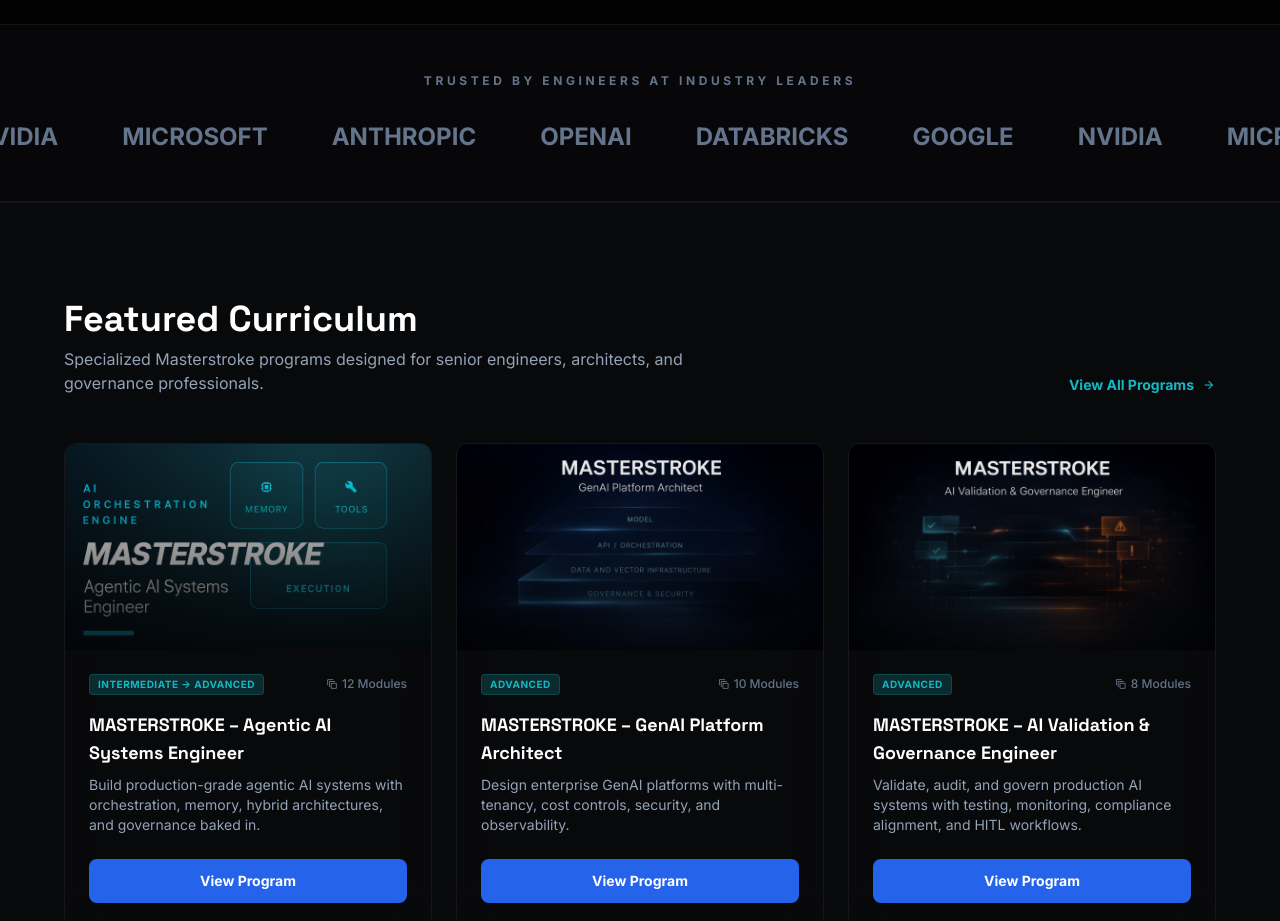
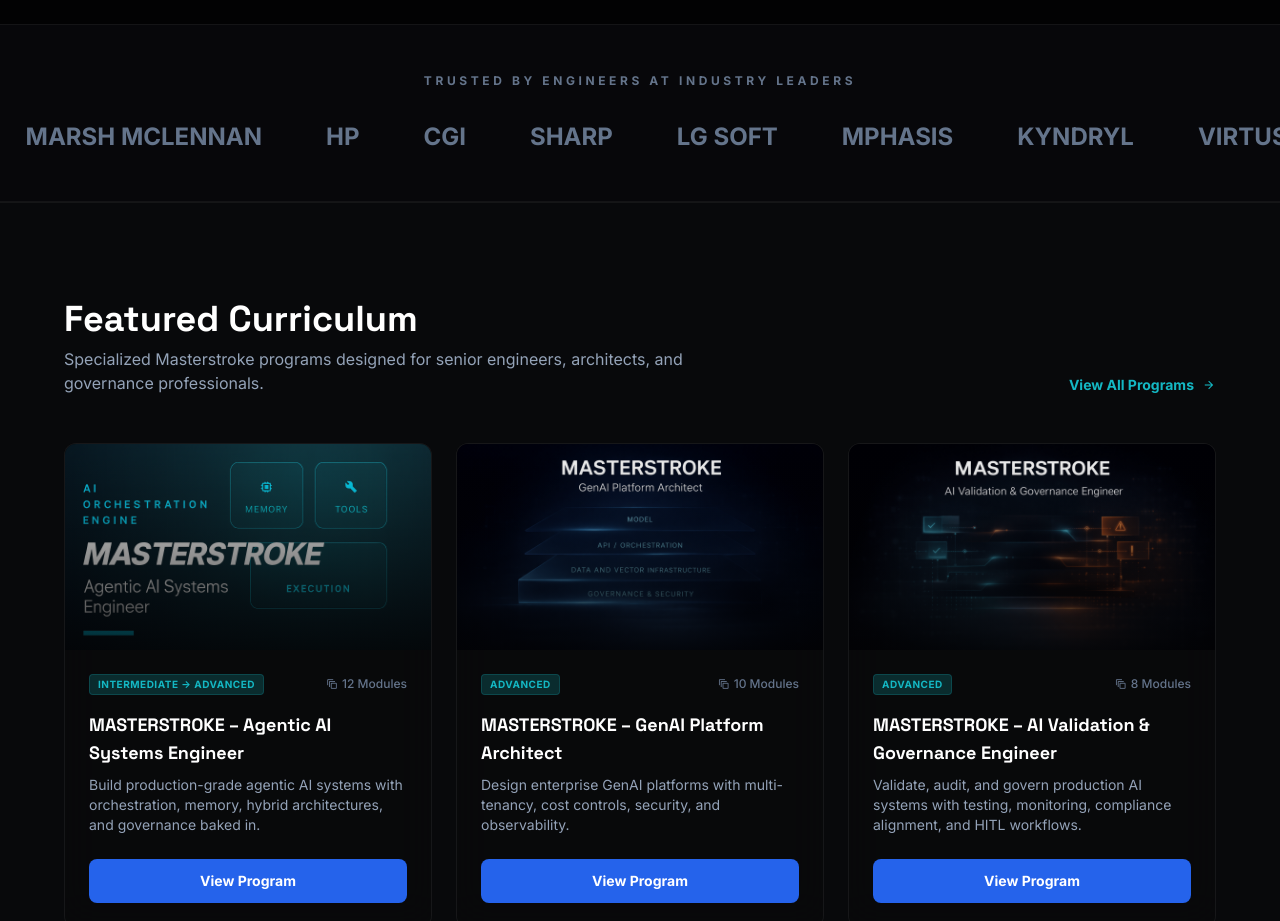
Before and after one commit to agenticautomation1-source/agenticaiimplementor_website, a React (Vite) app: page / in a window 1280 px wide. Shown: the part 880-1801 px from the top of the page. Built offline with nearby package versions, Linux system fonts and the light colour scheme; no server answers.

Commit message:
Update constants.ts

```diff
--- a/src/constants.ts
+++ b/src/constants.ts
@@ -56,10 +56,19 @@
 ];
 
 export const LOGOS = [
-  'GOOGLE',
-  'NVIDIA',
-  'MICROSOFT',
-  'ANTHROPIC',
-  'OPENAI',
-  'DATABRICKS'
+  'IBM',
+  'DELOITTE',
+  'ACCENTURE',
+  'MARSH MCLENNAN',
+  'HP',
+  'CGI',
+  'SHARP',
+  'LG SOFT',
+  'MPHASIS',
+  'KYNDRYL',
+  'VIRTUSA',
+  'MERCER',
+  'REVITAS',
+  'CAPGEMINI',
+  'IGATE'
 ];
```
